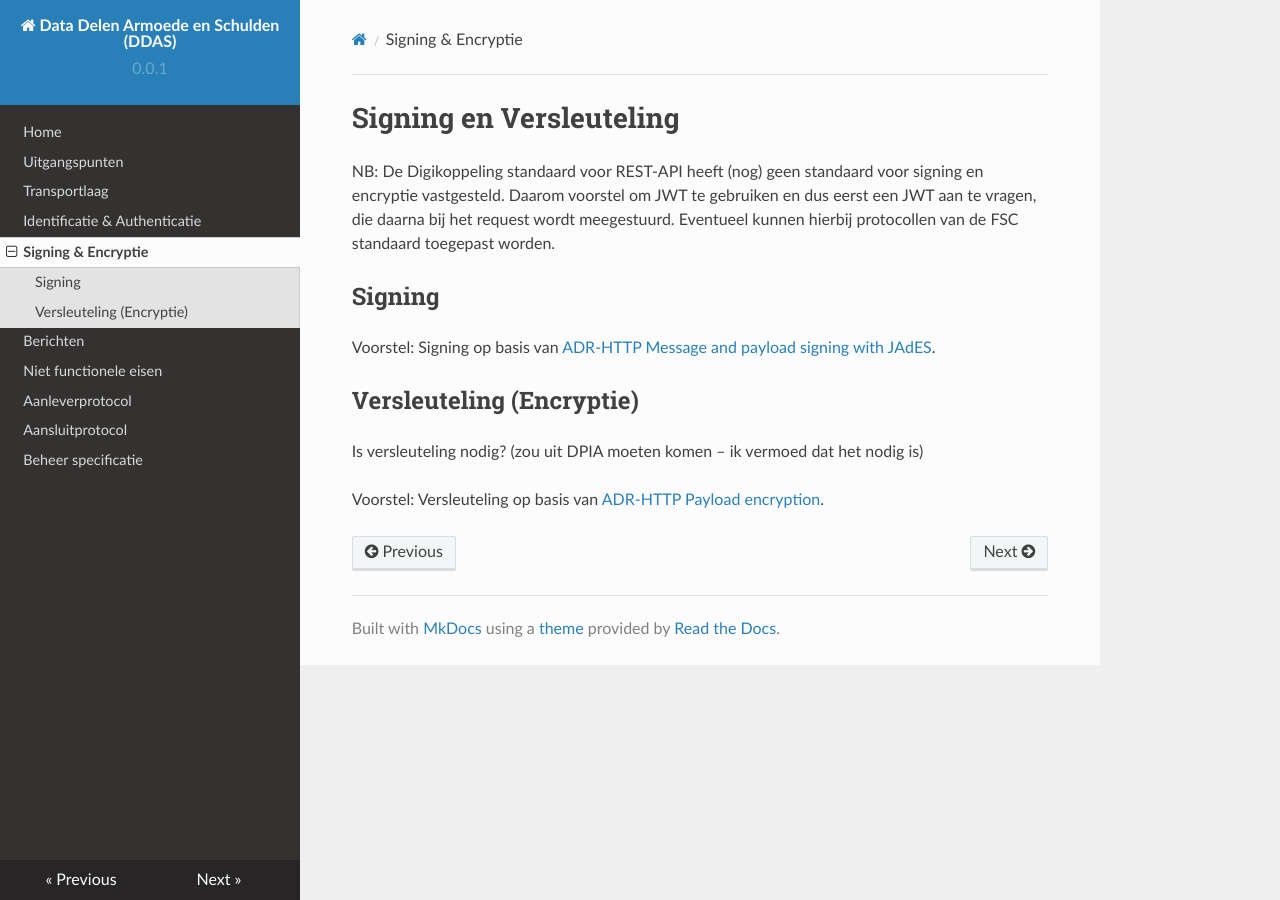
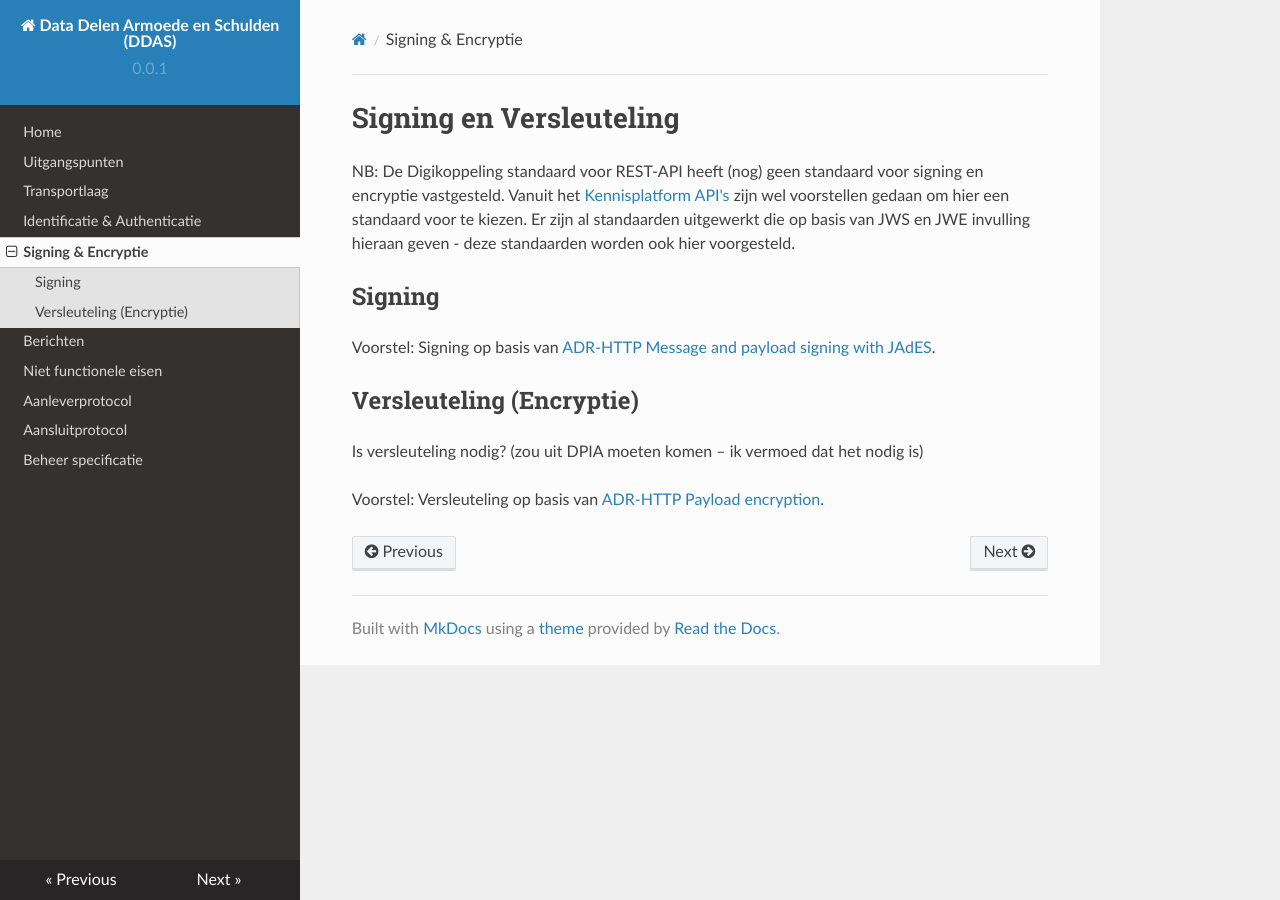
Before and after one commit to Govert-Claus/DDAS-API, an MkDocs documentation site: the page built from docs/signing-encryptie.md, in a window 1280 px wide. Built offline with MkDocs 1.6.1, drawn with Linux system fonts in a browser that asks for light colours; nearby versions of some CDN libraries.

Commit message:
Update signing-encryptie.md
Inleidend kopje verbeterd

```diff
--- a/docs/signing-encryptie.md
+++ b/docs/signing-encryptie.md
@@ -1,6 +1,6 @@
 # Signing en Versleuteling
 
-NB: De Digikoppeling standaard voor REST-API heeft (nog) geen standaard voor signing en encryptie vastgesteld. Daarom voorstel om JWT te gebruiken en dus eerst een JWT aan te vragen, die daarna bij het request wordt meegestuurd. Eventueel kunnen hierbij protocollen van de FSC standaard toegepast worden.
+NB: De Digikoppeling standaard voor REST-API heeft (nog) geen standaard voor signing en encryptie vastgesteld. Vanuit het [Kennisplatform API's](https://www.geonovum.nl/themas/kennisplatform-apis) zijn wel voorstellen gedaan om hier een standaard voor te kiezen. Er zijn al standaarden uitgewerkt die op basis van JWS en JWE invulling hieraan geven - deze standaarden worden ook hier voorgesteld.
 
 ## Signing
 
```
